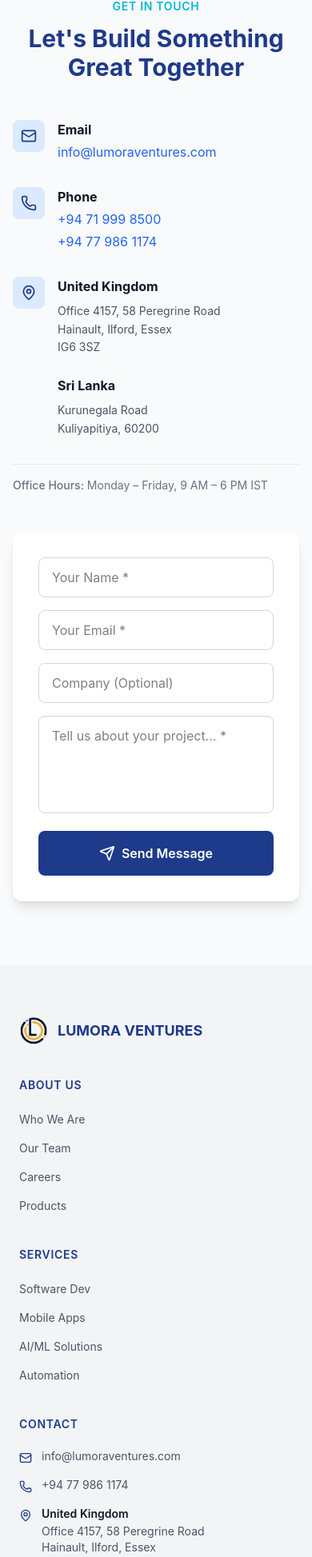
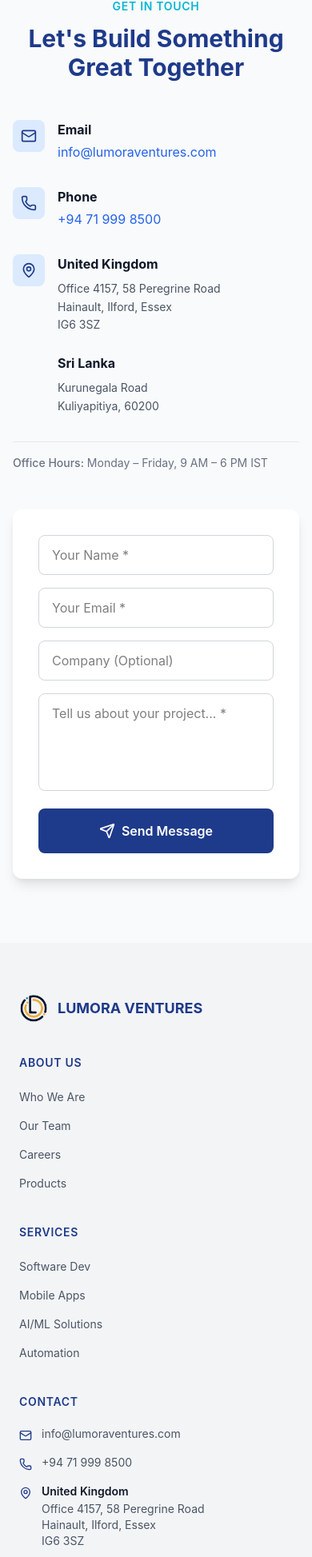
Before and after one commit to maduranga98/Lumora-Next_Web, a Next.js app: page / in a window 390 px wide. Shown: the part 8921-10868 px from the top of the page at 80% size. Built offline with nearby package versions, Linux system fonts and the light colour scheme.

Commit message:
mobile no corrected

```diff
--- a/components/homepage/ContactSection.jsx
+++ b/components/homepage/ContactSection.jsx
@@ -117,12 +117,6 @@
                     className="text-blue-600 hover:text-blue-700 transition-colors block"
                   >
                     +94 71 999 8500
-                  </a>
-                  <a
-                    href="tel:+94779861174"
-                    className="text-blue-600 hover:text-blue-700 transition-colors block"
-                  >
-                    +94 77 986 1174
                   </a>
                 </div>
               </div>
--- a/components/layout/Footer.jsx
+++ b/components/layout/Footer.jsx
@@ -202,10 +202,10 @@
               <li className="flex items-start gap-3">
                 <Phone className="w-4 h-4 text-blue-900 mt-1 shrink-0" />
                 <a
-                  href="tel:+94779861174"
+                  href="tel:+94719998500"
                   className="text-gray-600 hover:text-blue-900 transition-colors text-sm"
                 >
-                  +94 77 986 1174
+                  +94 71 999 8500
                 </a>
               </li>
 
```
